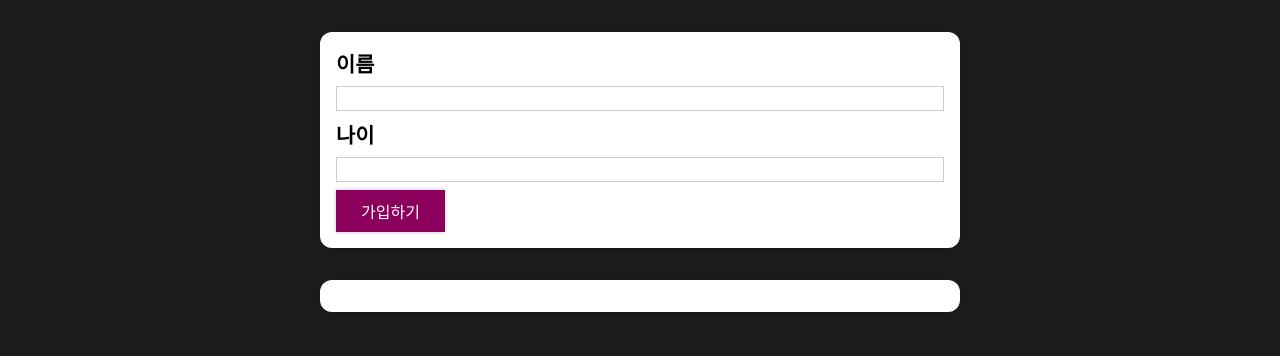
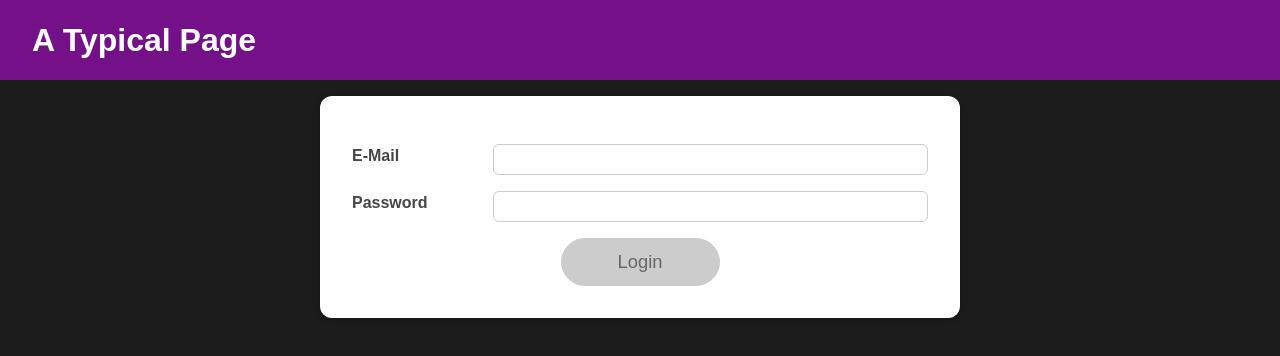
Before and after one commit to yongseopK/react-study-202308, a React (Create React App) app: page / in a window 1280 px wide. Shown: the top 356 px of the page. Built offline with nearby package versions, Linux system fonts and the light colour scheme.

Commit message:
side effect 예제 커밋

```diff
--- a/src/App.js
+++ b/src/App.js
@@ -1,21 +1,18 @@
 import React, { useState } from 'react';
-import AddUsers from './components/Users/AddUsers';
-import UserList from './components/Users/UserList';
+import MainHeader from './components/SideEffect/MainHeader/MainHeader';
+import Home from './components/SideEffect/Home/Home';
+import Login from './components/SideEffect/Login/Login';
 
 const App = () => {
 
-  const [userList, setUserList] = useState([]);
-
-  const addUserHandler = user => {
-    console.log(user);
-    setUserList(prev => [...prev, { ...user, id: Math.random().toString() }]);
-  };
-
   return (
-    <div>
-      <AddUsers onAddUser={addUserHandler} />
-      <UserList users={userList} />
-    </div>
+    <>
+      <MainHeader />
+      <main>
+        {/* <Home /> */}
+        <Login />
+      </main>
+    </>
   );
 };
 
--- /dev/null
+++ b/src/components/SideEffect/Home/Home.js
@@ -0,0 +1,14 @@
+import React from 'react';
+
+import Card from '../../UI/Card';
+import styles from './Home.module.css';
+
+const Home = () => {
+  return (
+    <Card className={styles.home}>
+      <h1>Welcome back!</h1>
+    </Card>
+  );
+};
+
+export default Home;
--- /dev/null
+++ b/src/components/SideEffect/Home/Home.module.css
@@ -0,0 +1,7 @@
+.home {
+  width: 90%;
+  max-width: 40rem;
+  padding: 3rem;
+  margin: 2rem auto;
+  text-align: center;
+}
--- /dev/null
+++ b/src/components/SideEffect/Login/Login.js
@@ -0,0 +1,82 @@
+import React, { useState } from 'react';
+
+import Card from '../../UI/Card';
+import styles from './Login.module.css';
+import Button from '../../UI/Button/Button';
+
+const Login = ({ onLogin }) => {
+  const [enteredEmail, setEnteredEmail] = useState('');
+  const [emailIsValid, setEmailIsValid] = useState();
+  const [enteredPassword, setEnteredPassword] = useState('');
+  const [passwordIsValid, setPasswordIsValid] = useState();
+  const [formIsValid, setFormIsValid] = useState(false);
+
+  const emailChangeHandler = (e) => {
+    setEnteredEmail(e.target.value);
+
+    setFormIsValid(
+      e.target.value.includes('@') && enteredPassword.trim().length > 6
+    );
+  };
+
+  const passwordChangeHandler = (e) => {
+    setEnteredPassword(e.target.value);
+
+    setFormIsValid(
+      e.target.value.trim().length > 6 && enteredEmail.includes('@')
+    );
+  };
+
+  const validateEmailHandler = () => {
+    setEmailIsValid(enteredEmail.includes('@'));
+  };
+
+  const validatePasswordHandler = () => {
+    setPasswordIsValid(enteredPassword.trim().length > 6);
+  };
+
+  const submitHandler = (e) => {
+    e.preventDefault();
+    onLogin(enteredEmail, enteredPassword);
+  };
+
+  return (
+    <Card className={styles.login}>
+      <form onSubmit={submitHandler}>
+        <div
+          className={`${styles.control} ${emailIsValid === false ? styles.invalid : ''
+            }`}
+        >
+          <label htmlFor="email">E-Mail</label>
+          <input
+            type="email"
+            id="email"
+            value={enteredEmail}
+            onChange={emailChangeHandler}
+            onBlur={validateEmailHandler}
+          />
+        </div>
+        <div
+          className={`${styles.control} ${passwordIsValid === false ? styles.invalid : ''
+            }`}
+        >
+          <label htmlFor="password">Password</label>
+          <input
+            type="password"
+            id="password"
+            value={enteredPassword}
+            onChange={passwordChangeHandler}
+            onBlur={validatePasswordHandler}
+          />
+        </div>
+        <div className={styles.actions}>
+          <Button type="submit" className={styles.btn} disabled={!formIsValid}>
+            Login
+          </Button>
+        </div>
+      </form>
+    </Card>
+  );
+};
+
+export default Login;
--- /dev/null
+++ b/src/components/SideEffect/Login/Login.module.css
@@ -0,0 +1,55 @@
+.login {
+  width: 90%;
+  max-width: 40rem;
+  margin: 2rem auto;
+  padding: 2rem;
+}
+
+.control {
+  margin: 1rem 0;
+  display: flex;
+  align-items: stretch;
+  flex-direction: column;
+}
+
+.control label,
+.control input {
+  display: block;
+}
+
+.control label {
+  font-weight: bold;
+  flex: 1;
+  color: #464646;
+  margin-bottom: 0.5rem;
+}
+
+.control input {
+  flex: 3;
+  font: inherit;
+  padding: 0.35rem 0.35rem;
+  border-radius: 6px;
+  border: 1px solid #ccc;
+}
+
+.control input:focus {
+  outline: none;
+  border-color: #4f005f;
+  background: #f6dbfc;
+}
+
+.control.invalid input {
+  border-color: red;
+  background: #fbdada;
+}
+
+.actions {
+  text-align: center;
+}
+
+@media (min-width: 768px) {
+  .control {
+    align-items: center;
+    flex-direction: row;
+  }
+}
--- /dev/null
+++ b/src/components/SideEffect/MainHeader/MainHeader.js
@@ -0,0 +1,15 @@
+import React from 'react';
+
+import Navigation from '../Navigation/Navigation';
+import classes from './MainHeader.module.css';
+
+const MainHeader = (props) => {
+  return (
+    <header className={classes['main-header']}>
+      <h1>A Typical Page</h1>
+      <Navigation isLoggedIn={props.isAuthenticated} onLogout={props.onLogout} />
+    </header>
+  );
+};
+
+export default MainHeader;
--- /dev/null
+++ b/src/components/SideEffect/MainHeader/MainHeader.module.css
@@ -0,0 +1,16 @@
+.main-header {
+  position: fixed;
+  top: 0;
+  left: 0;
+  width: 100%;
+  height: 5rem;
+  display: flex;
+  justify-content: space-between;
+  align-items: center;
+  background: #741188;
+  padding: 0 2rem;
+}
+
+.main-header h1 {
+  color: white;
+}
--- /dev/null
+++ b/src/components/SideEffect/Navigation/Navigation.js
@@ -0,0 +1,29 @@
+import React from 'react';
+
+import classes from './Navigation.module.css';
+
+const Navigation = (props) => {
+  return (
+    <nav className={classes.nav}>
+      <ul>
+        {props.isLoggedIn && (
+          <li>
+            <a href="/">Users</a>
+          </li>
+        )}
+        {props.isLoggedIn && (
+          <li>
+            <a href="/">Admin</a>
+          </li>
+        )}
+        {props.isLoggedIn && (
+          <li>
+            <button onClick={props.onLogout}>Logout</button>
+          </li>
+        )}
+      </ul>
+    </nav>
+  );
+};
+
+export default Navigation;
--- /dev/null
+++ b/src/components/SideEffect/Navigation/Navigation.module.css
@@ -0,0 +1,43 @@
+.nav ul {
+  list-style: none;
+  margin: 0;
+  padding: 0;
+  display: flex;
+  align-items: center;
+}
+
+.nav li {
+  margin: 0;
+  margin-left: 2rem;
+}
+
+.nav a {
+  text-decoration: none;
+  color: white;
+}
+
+.nav a:hover,
+.nav a:active {
+  color: #f3cafb;
+}
+
+.nav button {
+  font: inherit;
+  background: #dd0db0;
+  border: 1px solid #dd0db0;
+  padding: 0.5rem 1.5rem;
+  color: white;
+  cursor: pointer;
+  box-shadow: 0 2px 4px rgba(0, 0, 0, 0.26);
+  border-radius: 20px;
+}
+
+.nav button:focus {
+  outline: none;
+}
+
+.nav button:hover,
+.nav button:active {
+  color: #f3cafb;
+  box-shadow: 0 2px 10px rgba(0, 0, 0, 0.26);
+}
--- a/src/components/UI/Button/Button.js
+++ b/src/components/UI/Button/Button.js
@@ -1,33 +1,15 @@
 import React from 'react';
 import styles from './Button.module.css';
 
-// import styled from 'styled-components';
 
-// const Button = styled.button`
-//   font: inherit;
-//   padding: 0.5rem 1.5rem;
-//   border: 1px solid #8b005d;
-//   color: white;
-//   background: #8b005d;
-//   box-shadow: 0 0 4px rgba(0, 0, 0, 0.26);
-//   cursor: pointer;
-
-//   &:focus {
-//     outline: none;
-//   }
-
-//   &:hover,
-//   &:active {
-//     background: #ac0e77;
-//     border-color: #ac0e77;
-//     box-shadow: 0 0 8px rgba(0, 0, 0, 0.26);
-//   }
-
-// `;
-
-const Button = ({ type, onClick, children }) => {
+const Button = ({ type, onClick, children, className, disabled }) => {
   return (
-    <button type={type || 'button'} className={styles.button} onClick={onClick}>
+    <button
+      type={type || 'button'}
+      className={`${styles.button} ${className}`}
+      onClick={onClick}
+      disabled={disabled}
+    >
       {children}
     </button>
   );
--- a/src/components/UI/Button/Button.module.css
+++ b/src/components/UI/Button/Button.module.css
@@ -1,20 +1,30 @@
 .button {
   font: inherit;
-  padding: 0.5rem 1.5rem;
-  border: 1px solid #8b005d;
+  border: 1px solid #4f005f;
+  background: #4f005f;
   color: white;
-  background: #8b005d;
-  box-shadow: 0 0 4px rgba(0, 0, 0, 0.26);
+  padding: 0.75rem 3.5rem;
   cursor: pointer;
+  font-size: 1.15rem;
+  border-radius: 30px;
+}
+
+.button:hover,
+.button:active {
+  background: #741188;
+  border-color: #741188;
 }
 
 .button:focus {
   outline: none;
 }
 
-.button:hover,
-.button:active {
-  background: #ac0e77;
-  border-color: #ac0e77;
-  box-shadow: 0 0 8px rgba(0, 0, 0, 0.26);
+button:disabled,
+button:focus:disabled,
+button:hover:disabled,
+button:active:disabled {
+  background: #ccc;
+  border-color: #ccc;
+  color: #666666;
+  cursor: not-allowed;
 }
--- a/src/index.css
+++ b/src/index.css
@@ -10,3 +10,7 @@
   margin: 0;
   background: #1c1c1c;
 }
+
+main {
+  margin-top: 6rem;
+}
```
